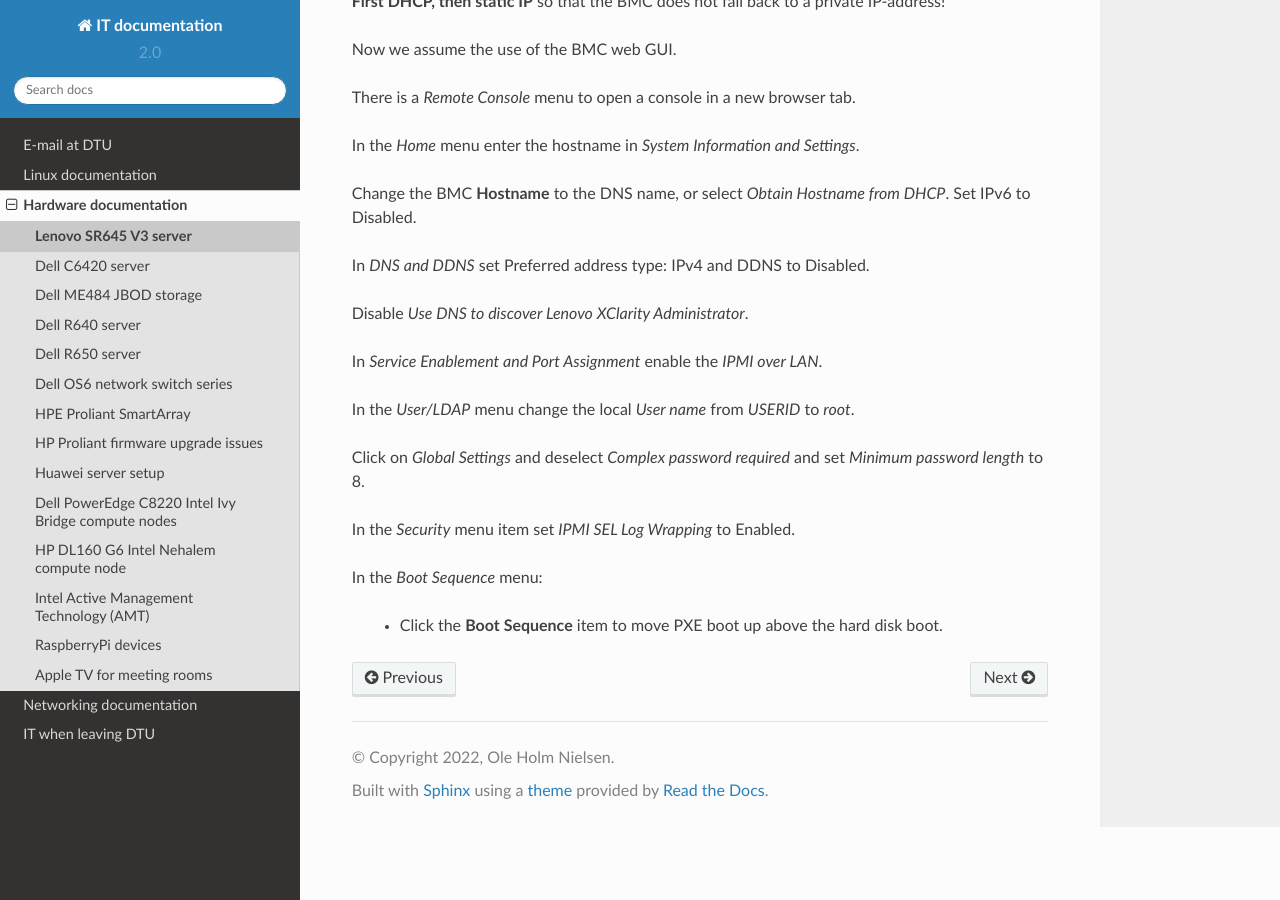
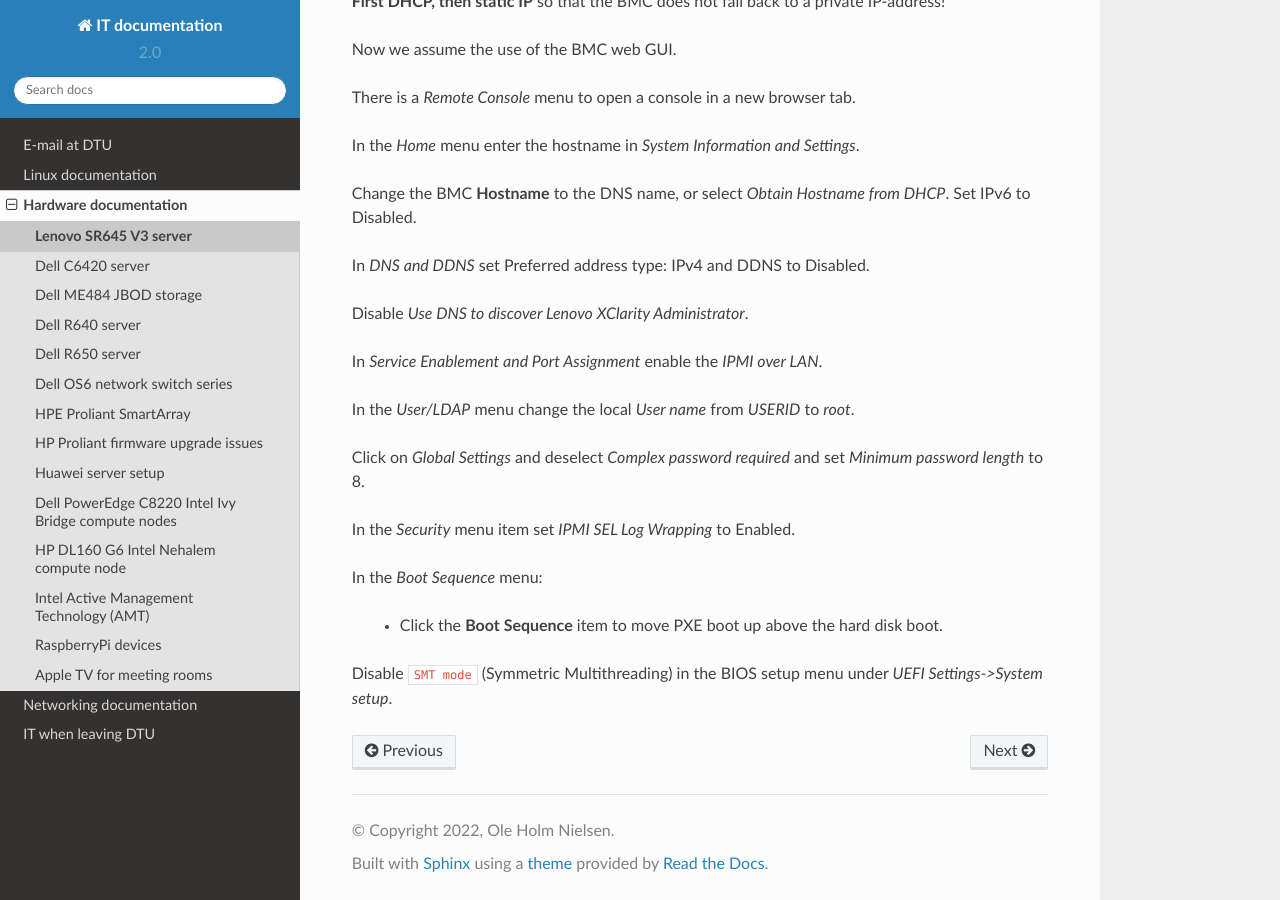
Before and after one commit to OleHolmNielsen/ITwiki, a Sphinx documentation site: the page built from docs/Lenovo_SR645_V3.rst, in a window 1280 px wide and 900 px high, scrolled down 1452 px. Built offline with Sphinx 7.4.7 and the Read the Docs theme 2.0.0, drawn with Linux system fonts in a browser that asks for light colours; some of the changed lines change nothing that is shown.

Commit message:
Disable SMT

```diff
--- a/docs/Lenovo_SR645_V3.rst
+++ b/docs/Lenovo_SR645_V3.rst
@@ -21,7 +21,7 @@ Lenovo provides SR645_V3_ information and downloads:
 * `Firmware updates <https://pubs.lenovo.com/sr645/maintenance_manual_firmware_updates>`_
   and `Best practices <https://lenovopress.lenovo.com/lp0656-lenovo-thinksystem-firmware-and-driver-update-best-practices>`_.
   The `SR645 V3 download page <https://datacentersupport.lenovo.com/us/en/products/servers/thinksystem/sr645/7d2x/downloads/driver-list/>`_.
-* `Lenovo EveryScale (formerly Lenovo Scalable Infrastructure or LeSI) <https://lenovopress.lenovo.com/lp0900-lenovo-everyscale-lesi>`_.
+* `Lenovo EveryScale (formerly Lenovo Scalable Infrastructure or LeSI) <https://lenovopress.lenovo.com/lp0900-lenovo-everyscale-lesi>`_ for HPC.
 
 Booting and BIOS configuration
 ==============================
@@ -83,3 +83,5 @@ In the *Security* menu item set *IPMI SEL Log Wrapping* to Enabled.
 In the *Boot Sequence* menu:
 
   * Click the **Boot Sequence** item to move PXE boot up above the hard disk boot.
+
+Disable ``SMT mode`` (Symmetric Multithreading) in the BIOS setup menu under *UEFI Settings->System setup*.
```
